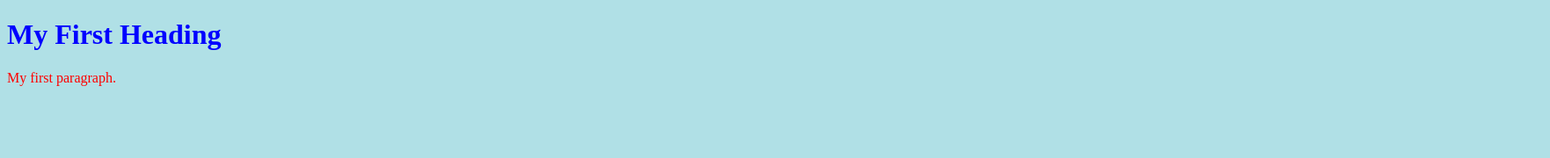
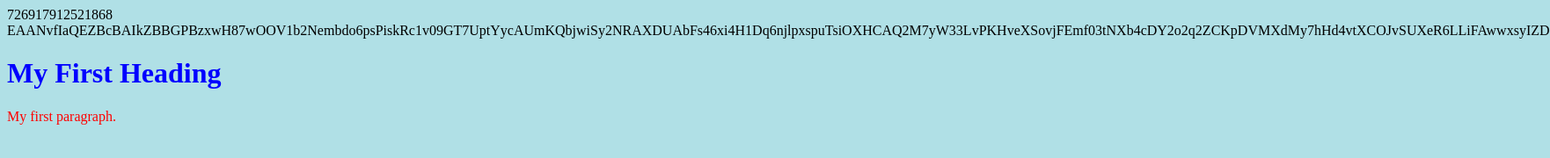
Before and after one commit to dxbod/test, a plain HTML site: page index.html in a window 1280 px wide. Shown: the whole page at 88% size, 1762 px wide, since content can reach past the window. Drawn offline with Linux system fonts and the light colour scheme.

Commit message:
Update index.html

```diff
--- a/index.html
+++ b/index.html
@@ -6,6 +6,8 @@
   <link rel="stylesheet" href="/test/css/styles.css">
 
   <title>Page Title</title>
+  726917912521868
+  EAANvfIaQEZBcBAIkZBBGPBzxwH87wOOV1b2Nembdo6psPiskRc1v09GT7UptYycAUmKQbjwiSy2NRAXDUAbFs46xi4H1Dq6njlpxspuTsiOXHCAQ2M7yW33LvPKHveXSovjFEmf03tNXb4cDY2o2q2ZCKpDVMXdMy7hHd4vtXCOJvSUXeR6LLiFAwwxsyIZD
 
   <!-- Google Tag Manager -->
   <script>(function(w,d,s,l,i){w[l]=w[l]||[];w[l].push({'gtm.start':
```
